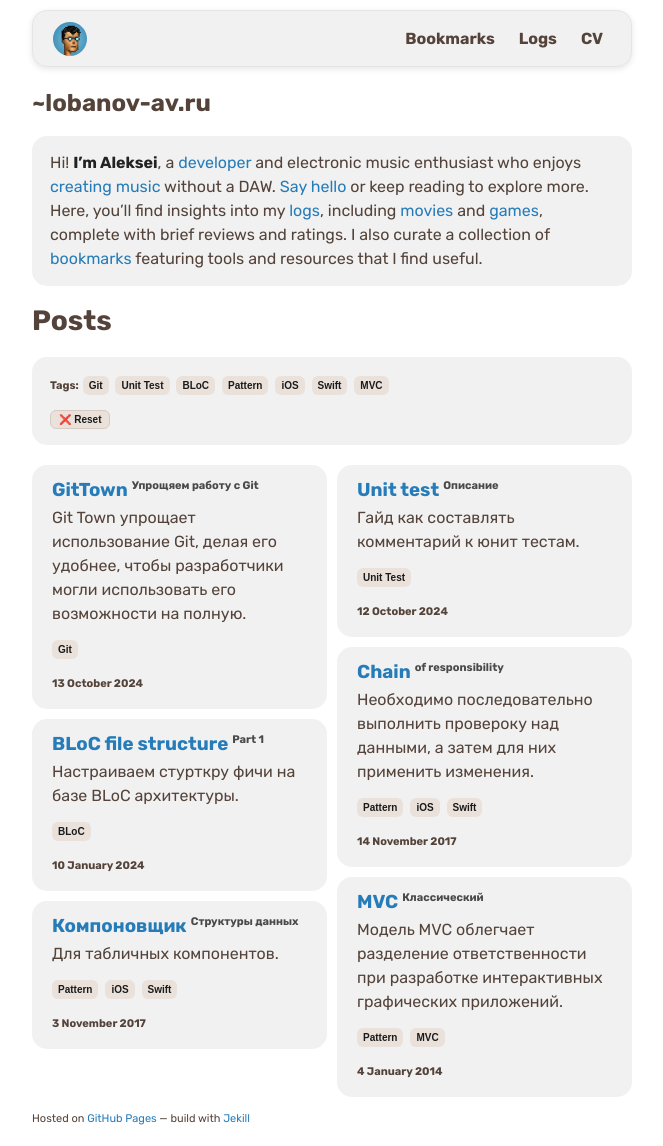
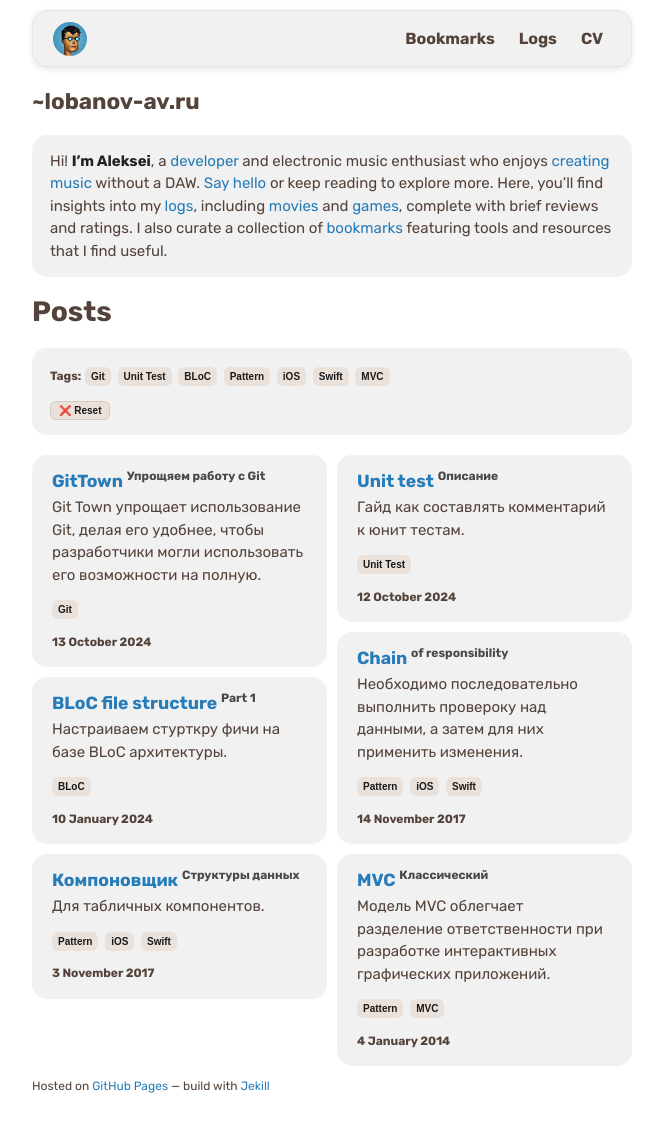
Before and after one commit to alobanov/alobanov.github.io, a Jekyll site: the page built from index.md, in a window 1280 px wide. Shown: the whole page, without its empty margins (308-971 px from the left). Built offline with Jekyll 4.4.1, drawn with Linux system fonts in a browser that asks for light colours; some web fonts are replaced; after the commit the page ends 1114 px from its top, so only the background shows below that.

Commit message:
update font size

```diff
--- a/assets/css/style.css
+++ b/assets/css/style.css
@@ -12,7 +12,7 @@
 
 /* Общие стили */
 body {
-    font-size: 16px;
+    font-size: 15px;
     font: "Rubik", "Helvetica Neue", Helvetica, Arial, sans-serif;
     color: #54433a;
     background-color: #fff;
@@ -183,7 +183,7 @@ strong {
 }
 
 small {
-    font-size: 11px;
+    font-size: 12px;
 }
 
 small.superscript {
@@ -231,6 +231,10 @@ screen and (max-width: 600px) {
         font-size: 14px;
     }
 
+    small {
+        font-size: 11px;
+    }
+
     pre,
     code {
         word-wrap: normal;
@@ -244,7 +248,6 @@ screen and (max-width: 600px) {
 @media (min-width: 601px) {
     .menu-container {
         width: 600px;
-        /* Фиксированная ширина на больших экранах */
     }
 }
 
```
